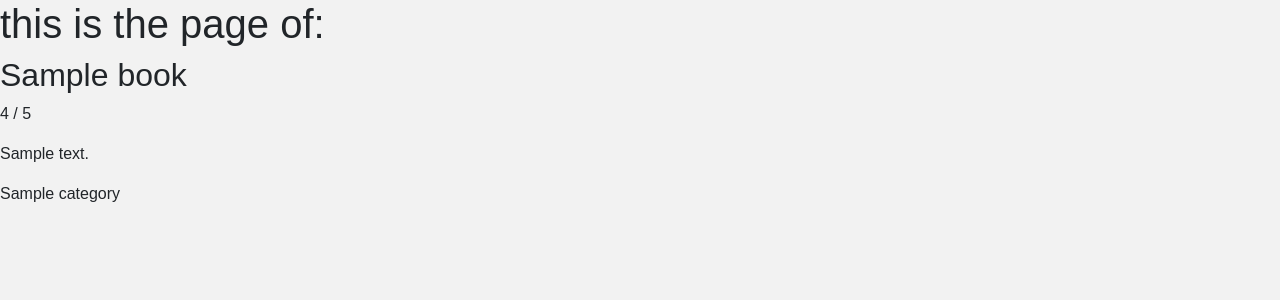
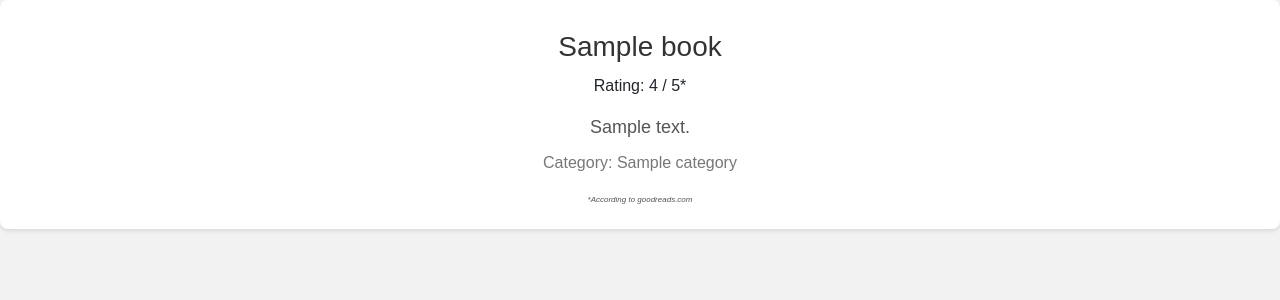
Before and after one commit to kcprxkln/flask-chatgpt-book-database, a Flask app: template templates/book_page.html in a window 1280 px wide. Shown: the top 300 px of the page. Run offline with Flask 3, Linux system fonts and the light colour scheme; the template is opened without the code that fills it: most values are stand-ins (such as "Sample title", 1, 10 or a date in 2020).

Commit message:
simple styling of book page

```diff
--- a/app.py
+++ b/app.py
@@ -26,15 +26,16 @@ def bnf():
 
 @app.route('/book', methods=['GET'])
 def book_page():
-    book_name = request.args.get('book_name')
+    book_title = request.args.get('book_name')
+    show_book_title = book_title.title()
     #search for a book in db
     # if exists, render the information
     # else ask chat gpt if financial book
     try:
-        if chatgpt.is_book_financial(book_name):
-            category = chatgpt.book_category(book_name)
-            description = chatgpt.book_description(book_name)
-            rating = rating_scraping.scrape_rating(book_name)
+        if chatgpt.is_book_financial(book_title):
+            category = chatgpt.book_category(book_title)
+            description = chatgpt.book_description(book_title)
+            rating = rating_scraping.scrape_rating(book_title)
         else:
             return render_template('book_not_found.html') #notfinancialbook.html might not be a good name xd
 
@@ -42,7 +43,7 @@ def book_page():
             return render_template('integration_problem.html')
         # yes - ask additional questions, scrape for rating
         # no - return that we couldn't find such financial related book
-    return render_template('book_page.html', book=book_name, rating=rating, category=category, description=description)
+    return render_template('book_page.html', book=show_book_title, rating=rating, category=category, description=description)
 
 
 
--- a/static/style.css
+++ b/static/style.css
@@ -81,3 +81,34 @@ body {
     color: #666;
     font-size: 18px;
 }
+
+.container-book-details {
+    text-align: center;
+    background-color: #fff;
+    border-radius: 8px;
+    box-shadow: 0 2px 4px rgba(0, 0, 0, 0.1);
+    padding: 20px;
+  }
+
+  .title-book-details {
+    font-size: 28px;
+    color: #333;
+    margin: 10px 0;
+  }
+
+  .description-book-details {
+    font-size: 18px;
+    color: #555;
+    margin: 10px 0;
+  }
+
+  .category-book-details {
+    font-size: 16px;
+    color: #777;
+    margin: 10px 0;
+  }
+
+  #additional-info {
+    font-size: 8px;
+    color: #555;
+}
--- a/templates/book_page.html
+++ b/templates/book_page.html
@@ -2,10 +2,12 @@
 
 {% block main %}
 
-<h1> this is the page of:</h1>
-<h2> {{ book }} </h2>
-<p> {{ rating }} / 5 </p>
-<p> {{ description }} </p>
-<p> {{ category }} </p>
+  <div class="container-book-details">
+    <h1 class="title-book-details">{{ book }}</h1>
+    <p class="rating-book-details"> Rating: {{ rating }} / 5* </p>
+    <p class="description-book-details"> {{ description }} </p>
+    <p class="category-book-details">Category: {{ category }} </p>
+    <a id="additional-info"><em> *According to goodreads.com </em></a>
+</div>
 
 {% endblock %}
```
